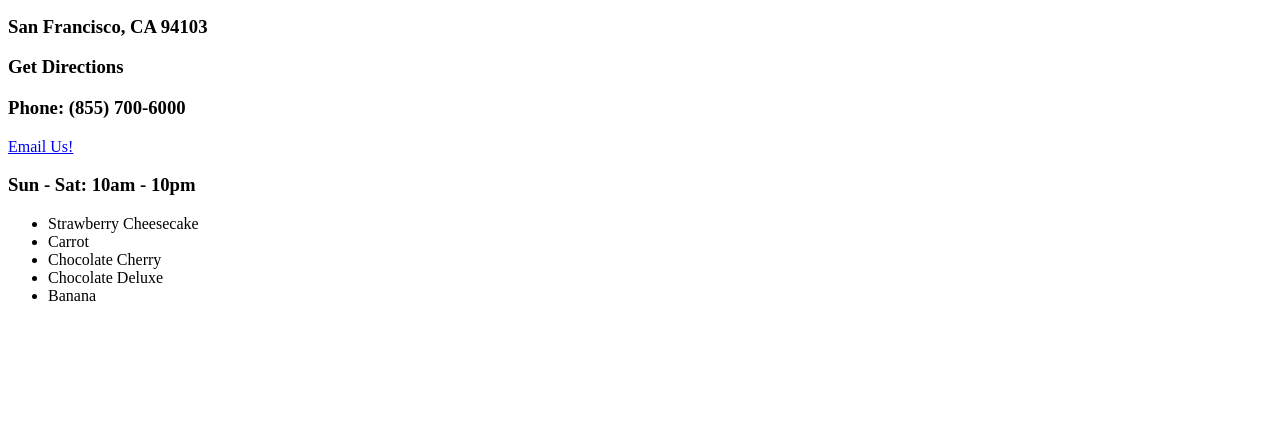
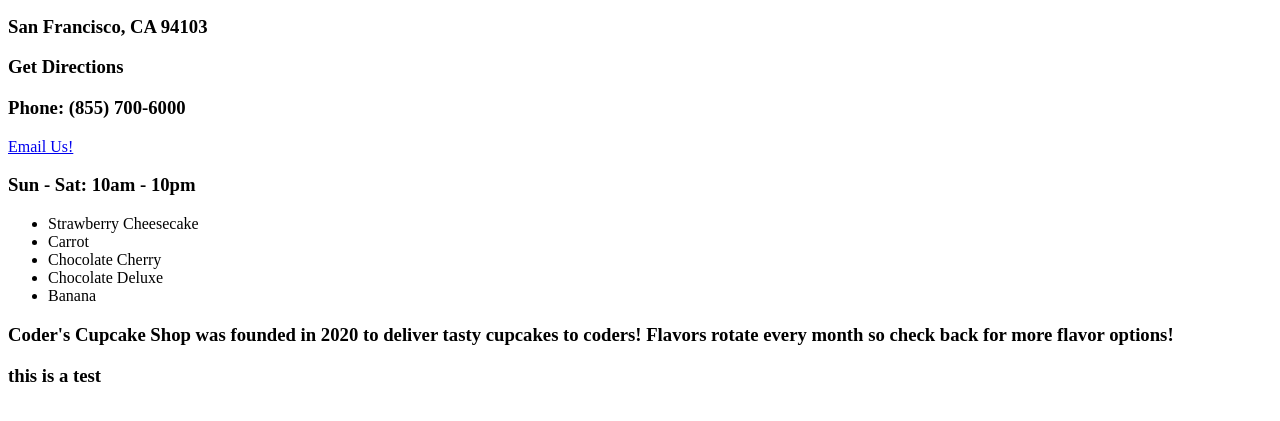
Before and after one commit to calliestump/cupcake-site, a plain HTML site: page index.html in a window 1280 px wide. Shown: the part 105-526 px from the top of the page. Drawn offline with Linux system fonts and the light colour scheme.

Commit message:
add the html file
Co-authored-by: Callie Stump <callie@stu.mp>

```diff
--- a/index.html
+++ b/index.html
@@ -24,8 +24,8 @@
     <li>Chocolate Deluxe</li>
     <li>Banana</li>
   </ul>
-
-
+  <h3>Coder's Cupcake Shop was founded in 2020 to deliver tasty cupcakes to coders! Flavors rotate every month so check back for more flavor options!</h3>
+  <h3> this is a test</h3>
 </body>
 
 
```
